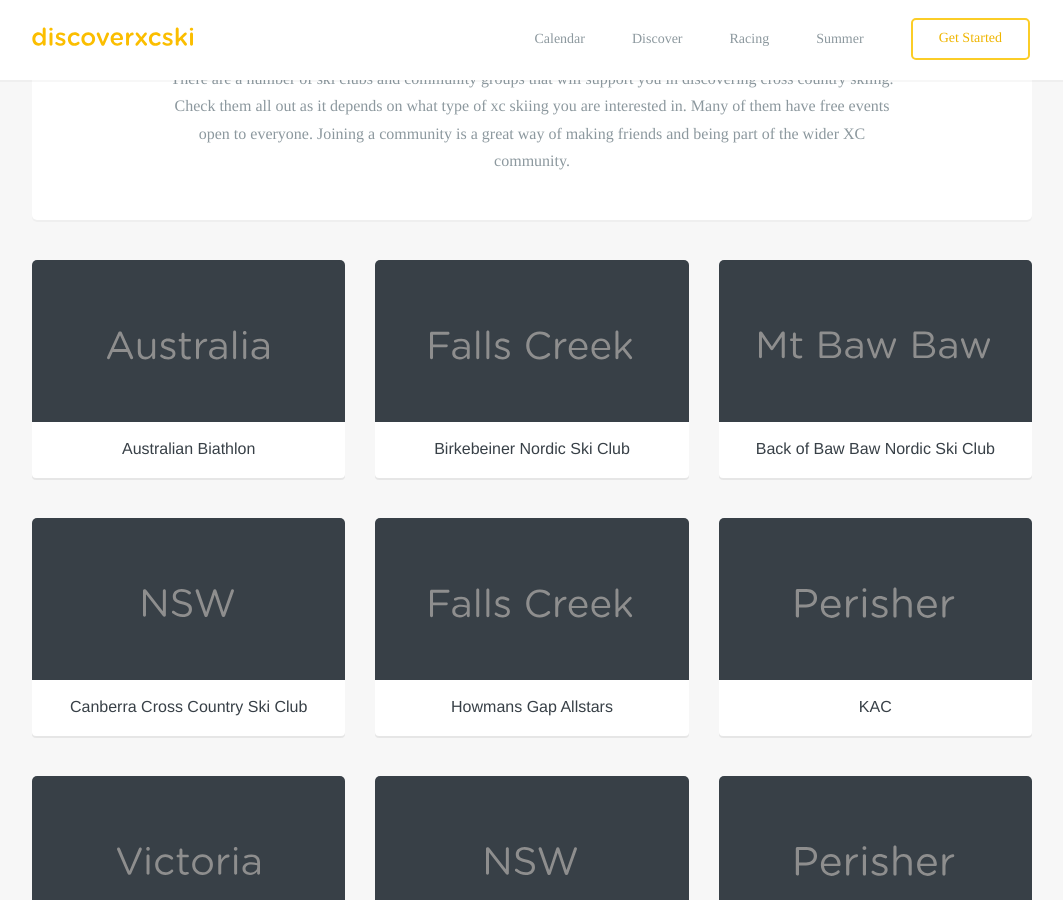
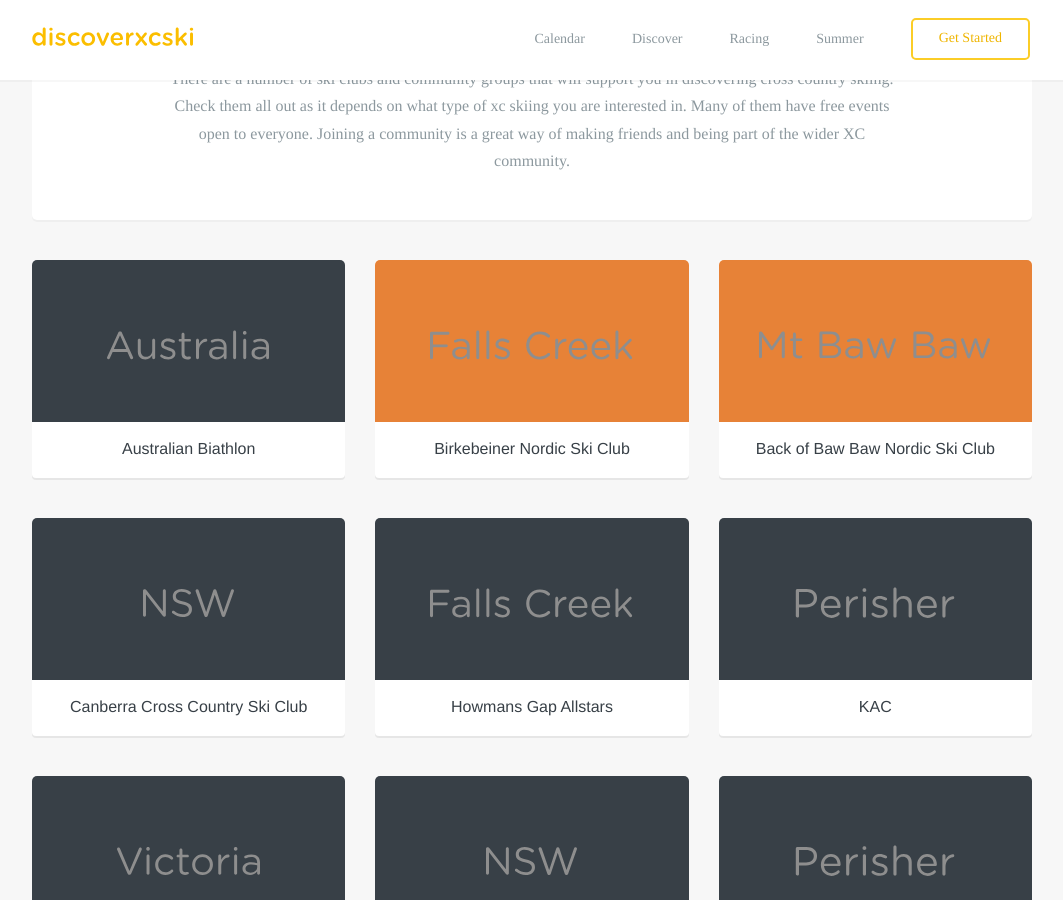
Before and after one commit to robcatto/robcatto.github.io, a Jekyll site: the page built from get-started/join-a-club/index.html, in a window 1280 px wide and 900 px high, scrolled down 309 px. Shown: the whole window, without its empty margins (108-1171 px from the left). Built offline with Jekyll 4.4.1, drawn with Linux system fonts in a browser that asks for light colours; some web fonts are replaced; Markdown is read by kramdown in place of the engine named in the settings.

Commit message:
Update index.html

```diff
--- a/get-started/join-a-club/index.html
+++ b/get-started/join-a-club/index.html
@@ -75,7 +75,7 @@ layout: default
 
                         <div class="column three topic-filter">
                             <a href="http://www.biathlon.asn.au/" target="_blank">
-                                    <div class="topic-filter-cover" style="   background: #384047;
+                                    <div class="topic-filter-cover" style="   background: #E78237;
     height: 162px;
     /* margin-top: 40px; */
     background-size: cover;
@@ -104,7 +104,7 @@ layout: default
 
                          <div class="column three topic-filter">
                             <a href="http://parkweb.vic.gov.au/__data/assets/pdf_file/0003/314481/Park-note-Baw-Baw-National-Park-Mount-St-Gwinear.pdf" target="_blank">
-                                    <div class="topic-filter-cover" style="   background: #384047;
+                                    <div class="topic-filter-cover" style="   background: #E78237;
     height: 162px;
     /* margin-top: 40px; */
     background-size: cover;
```
